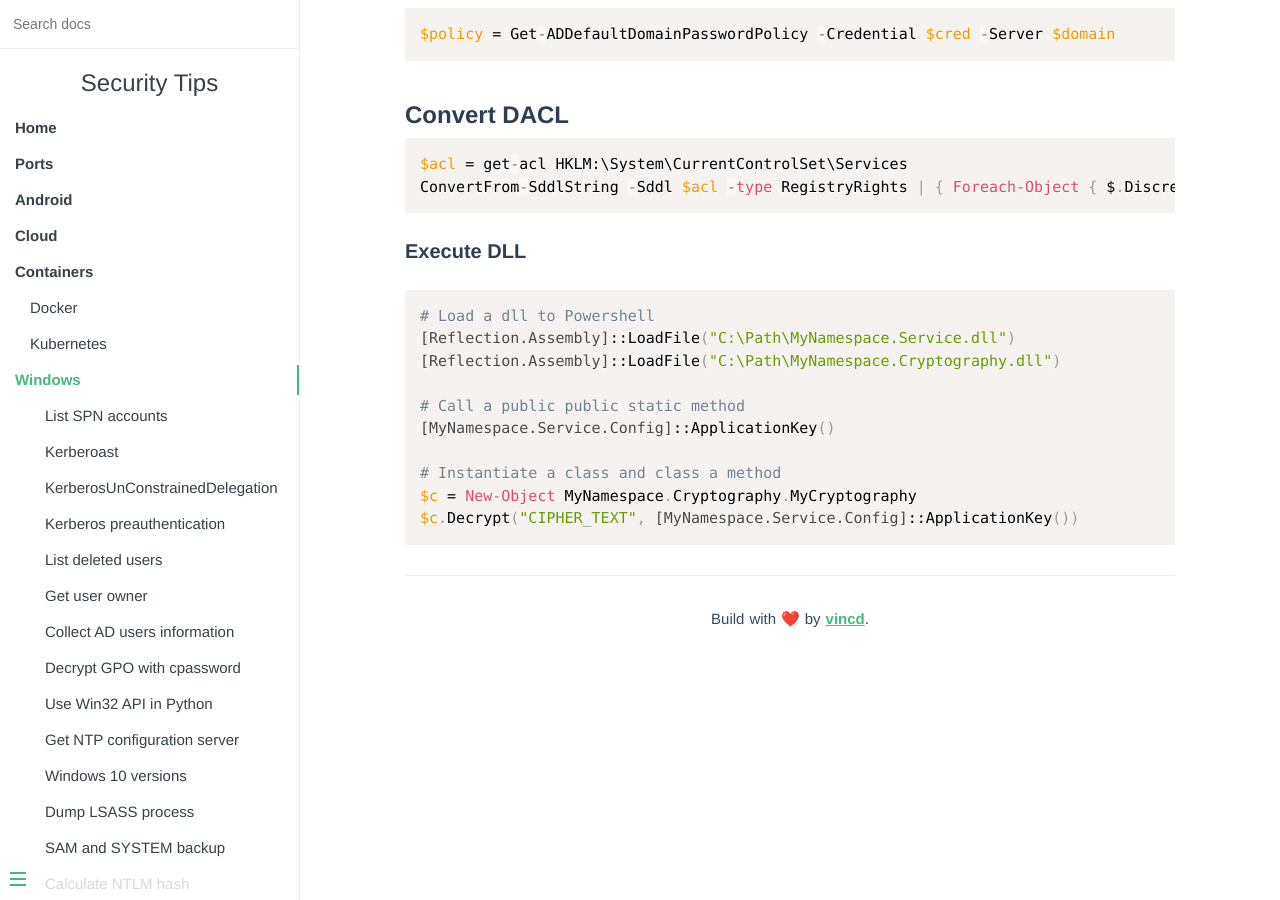
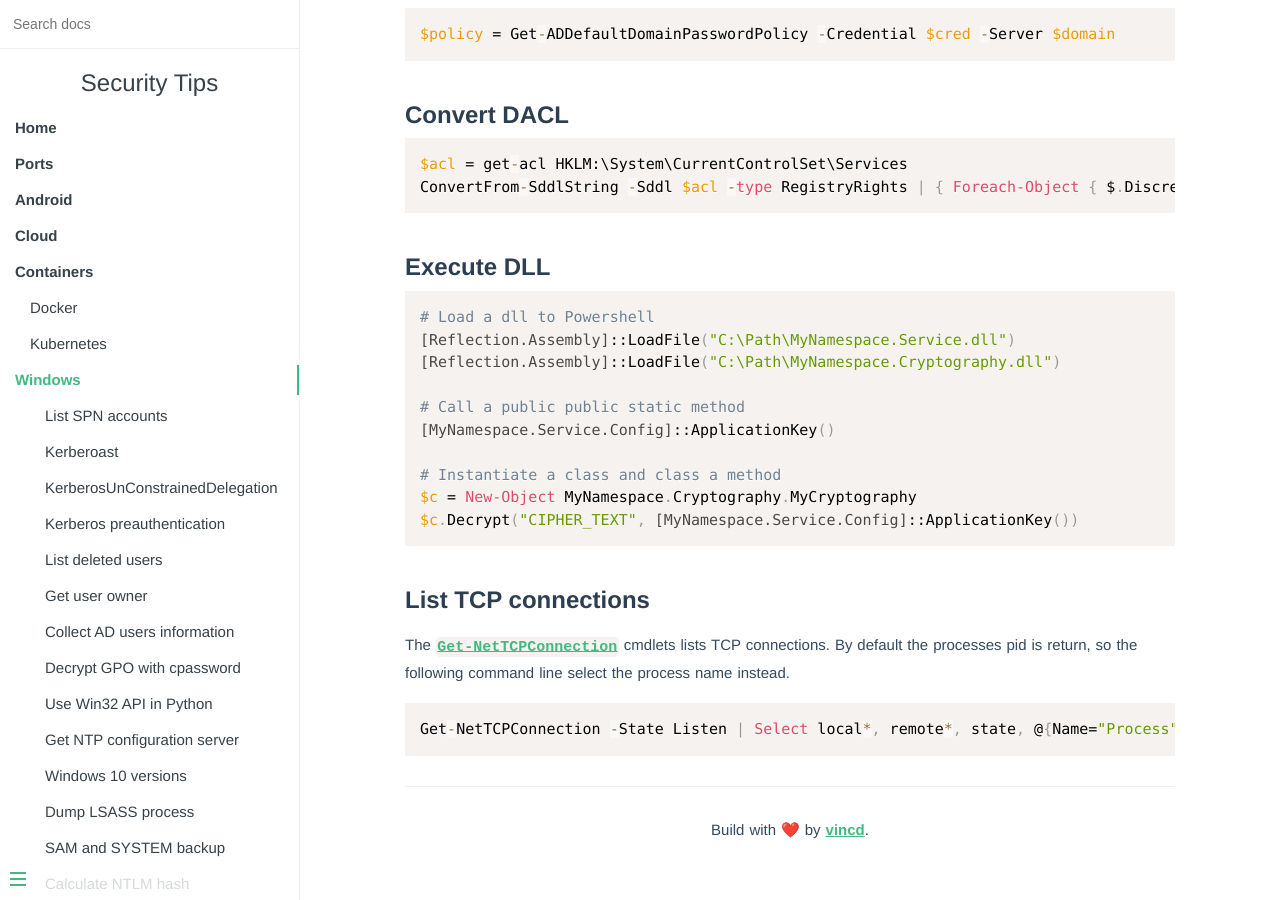
Before and after one commit to vincd/security-tips, an MkDocs documentation site: the page built from docs/windows.md, in a window 1280 px wide and 900 px high, scrolled down 8591 px. Built offline with MkDocs 1.6.1, drawn with Linux system fonts in a browser that asks for light colours.

Commit message:
Add Powershell netstat cmdlets

````diff
--- a/docs/windows.md
+++ b/docs/windows.md
@@ -402,7 +402,7 @@ ConvertFrom-SddlString -Sddl $acl -type RegistryRights | { Foreach-Object { $.
 ```
 
 
-#### Execute DLL
+### Execute DLL
 
 ```powershell
 # Load a dll to Powershell
@@ -416,3 +416,14 @@ ConvertFrom-SddlString -Sddl $acl -type RegistryRights | { Foreach-Object { $.
 $c = New-Object MyNamespace.Cryptography.MyCryptography
 $c.Decrypt("CIPHER_TEXT", [MyNamespace.Service.Config]::ApplicationKey())
 ```
+
+
+### List TCP connections
+
+The [`Get-NetTCPConnection`](https://docs.microsoft.com/en-us/powershell/module/nettcpip/get-nettcpconnection?view=win10-ps)
+cmdlets lists TCP connections. By default the processes pid is return, so the
+following command line select the process name instead.
+
+```powershell
+Get-NetTCPConnection -State Listen | Select local*, remote*, state, @{Name="Process";Expression={(Get-Process -Id $_.OwningProcess).CommandLine}} | Format-Table -AutoSize
+```
````
